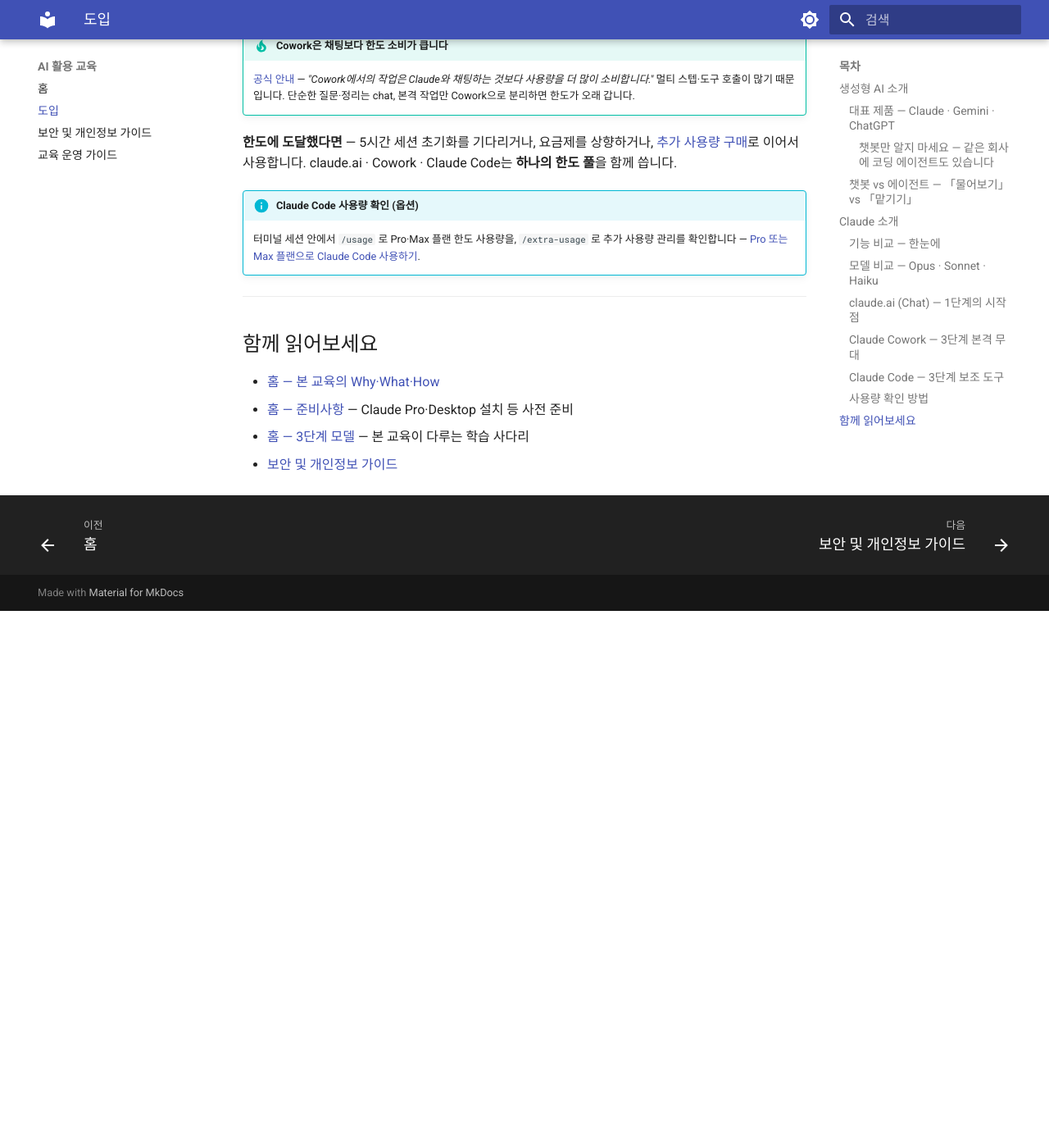
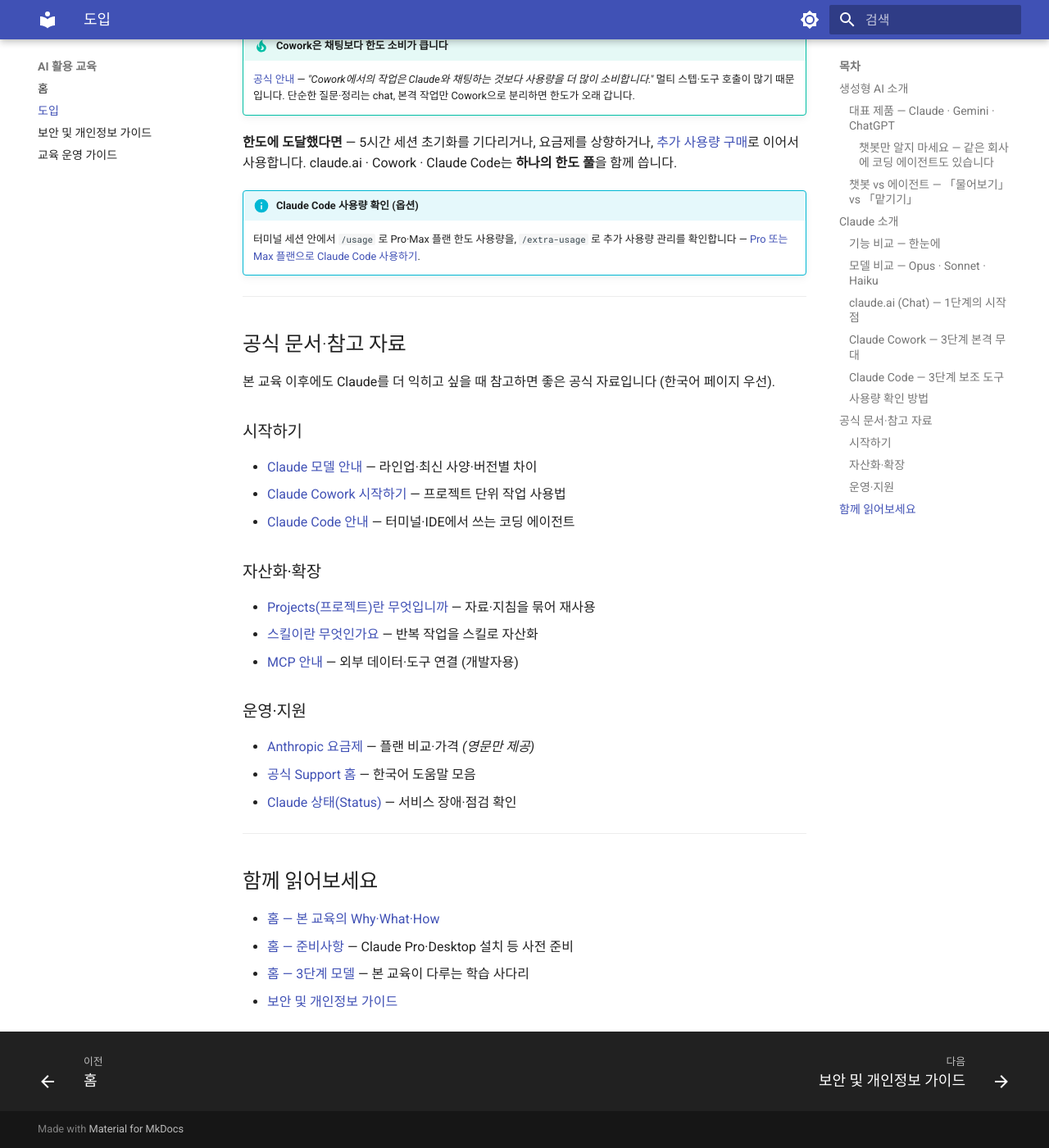
Before and after one commit to scroogy-dev/ai-onboarding, an MkDocs documentation site: the page built from docs/intro.md, in a window 1280 px wide and 1400 px high, scrolled down 5089 px. Shown: the whole window at 82% size. Built offline with MkDocs 1.6.1 and Material for MkDocs 9.7.7, drawn with Linux system fonts in a browser that asks for light colours; before the commit the page ends 5834 px from its top, so only the background shows below that.

Commit message:
docs: 도입 페이지 공식 문서·참고 자료 섹션 신설 (Task 6) (#25)
- 「함께 읽어보세요」 위에 H2 「공식 문서·참고 자료」 신설 (앵커 #official-references)
- 3그룹·9링크: 시작하기(모델·Cowork·Code) / 자산화·확장(Projects·Skills·MCP) / 운영·지원(요금제·Support·Status)
- 외부 URL은 모두 한국어 경로(/ko/) 우선, curl -L로 200 응답 검증
- Skills 링크는 Projects와 일관성 있게 support.claude.com(엔드유저 안내)로 채택
- MCP는 비개발자용 안내가 없어 docs 유지(개발자용 명시)
- mkdocs build --strict 경고·오류 없이 통과

```diff
--- a/docs/intro.md
+++ b/docs/intro.md
@@ -174,6 +174,30 @@
 
 ---
 
+## 공식 문서·참고 자료 { #official-references }
+
+본 교육 이후에도 Claude를 더 익히고 싶을 때 참고하면 좋은 공식 자료입니다 (한국어 페이지 우선).
+
+### 시작하기
+
+- [Claude 모델 안내](https://docs.claude.com/ko/docs/about-claude/models/overview) — 라인업·최신 사양·버전별 차이
+- [Claude Cowork 시작하기](https://support.claude.com/ko/articles/13345190) — 프로젝트 단위 작업 사용법
+- [Claude Code 안내](https://docs.claude.com/ko/docs/claude-code/overview) — 터미널·IDE에서 쓰는 코딩 에이전트
+
+### 자산화·확장
+
+- [Projects(프로젝트)란 무엇입니까](https://support.claude.com/ko/articles/9517075) — 자료·지침을 묶어 재사용
+- [스킬이란 무엇인가요](https://support.claude.com/ko/articles/12512176) — 반복 작업을 스킬로 자산화
+- [MCP 안내](https://docs.claude.com/ko/docs/agents-and-tools/mcp) — 외부 데이터·도구 연결 (개발자용)
+
+### 운영·지원
+
+- [Anthropic 요금제](https://www.anthropic.com/pricing) — 플랜 비교·가격 *(영문만 제공)*
+- [공식 Support 홈](https://support.claude.com/ko/) — 한국어 도움말 모음
+- [Claude 상태(Status)](https://status.claude.com/) — 서비스 장애·점검 확인
+
+---
+
 ## 함께 읽어보세요
 
 - [홈 — 본 교육의 Why·What·How](index.md)
```
Also changed, not shown: .ai/90_issues/active/issue-0025/issue-0025-plan.md (+1 -1 lines), .ai/90_issues/active/issue-0025/issue-0025-summary.md (+5 -5 lines).
